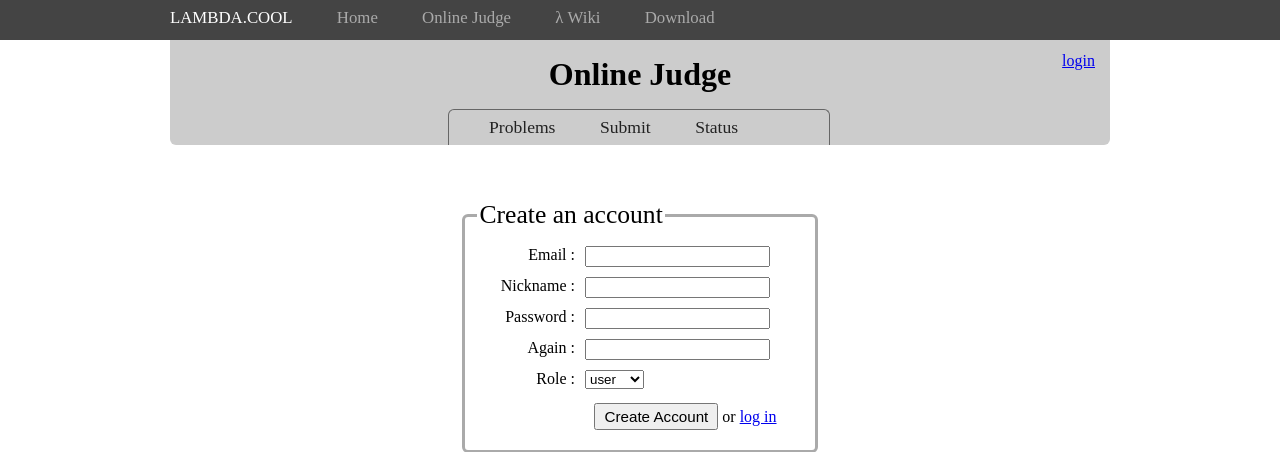
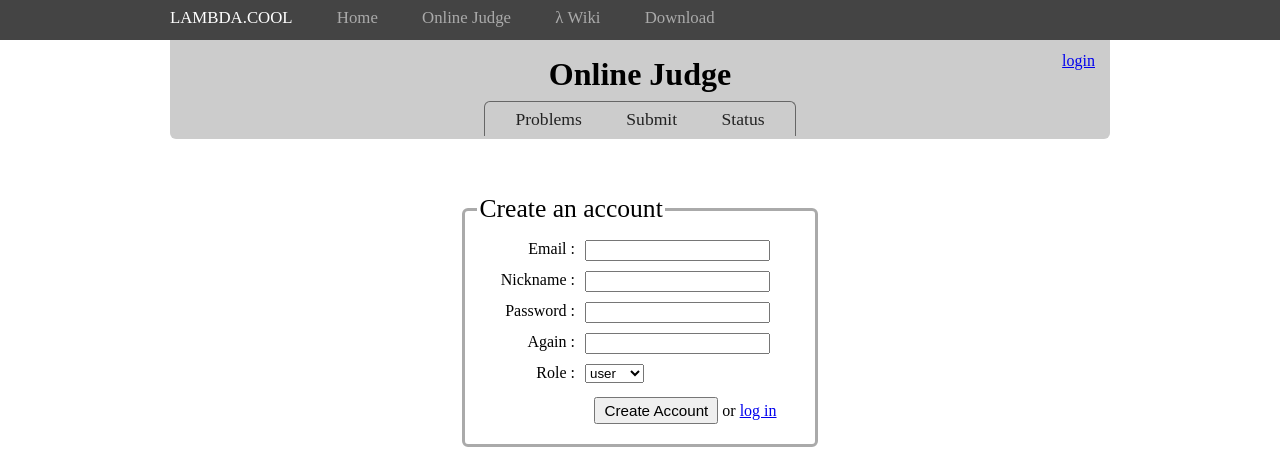
Before and after one commit to rorschachhb/lambdaOJ, a Flask app: page /oj/signup/ in a window 1280 px wide. Shown: the top 452 px of the page. Run offline with Flask 2, Linux system fonts and the light colour scheme; some libraries are stand-ins or nearby versions.

Commit message:
improved oj nav

```diff
--- a/app/static/styles/style.css
+++ b/app/static/styles/style.css
@@ -46,13 +46,13 @@ header #userinfo {
     margin: 0px;
     padding: 12px 15px 0px 0px;
 }
-div.headerwrapper {
+div.header-wrapper {
     float: left;
     width: 660px;
     margin: 0px 0px 0px 0px;
     padding: 0px;
 }
-div.headerwrapper h1 {
+div.header-wrapper h1 {
     float: right;
     clear: both;
     width: 380px;
@@ -60,19 +60,25 @@ div.headerwrapper h1 {
     margin: 16px 0px;
     padding: 0px;
 }
+div.nav-wrapper {
+    float: left;
+    clear: both;
+    width: 100%;
+    text-align: center;
+}
 nav {
-    float: right;
-    width: 380px;
+    font-size: 1.1em;
+    margin: 0px;
+    height: 30px;
+}
+nav ul {
+    display: inline;
     background: #cccccc;
     border: 1px solid #666666;
     border-bottom: none;
     border-top-left-radius: 6px;
     border-top-right-radius: 6px;
-    font-size: 1.1em;
-}
-nav ul {
-    margin: 0px;
-    padding: 7px 0px 7px 20px;
+    padding: 7px 10px 7px 10px;
 }
 nav li {
     display: inline;
--- a/app/templates/base.html
+++ b/app/templates/base.html
@@ -27,23 +27,24 @@
 	{% block header %}
 	<div id="userinfo">
 	  {% if user %}
-	  {% if user.role == "admin" %}
-	  {{ user.nickname }}(<a href="/oj/admin/" target="_blank">admin</a>),
-	  {% else %}
-	  {{ user.nickname }}({{ user.role }}),
-	  {% endif %}
+	  {{ user.nickname }},
 	  <a href="/oj/logout/">logout</a>
 	  {% else %}
 	  <a href="/oj/login/">login</a>
 	  {% endif %}
 	</div>
-	<div class="headerwrapper">
+	<div class="header-wrapper">
 	  <h1>Online Judge</h1>
+	</div>
+	<div class="nav-wrapper">
 	  <nav>
 	    <ul>
 	      <li><a href="/oj/index/">Problems</a></li>
 	      <li><a href="/oj/submit/">Submit</a></li>
 	      <li><a href="/oj/status/">Status</a></li>
+	      {% if user.role == "admin" %}
+	      <li><a href="/oj/admin/" target="_blank">Admin</a></li>
+	      {% endif %}
 	    </ul>
 	  </nav>
 	</div>
```
